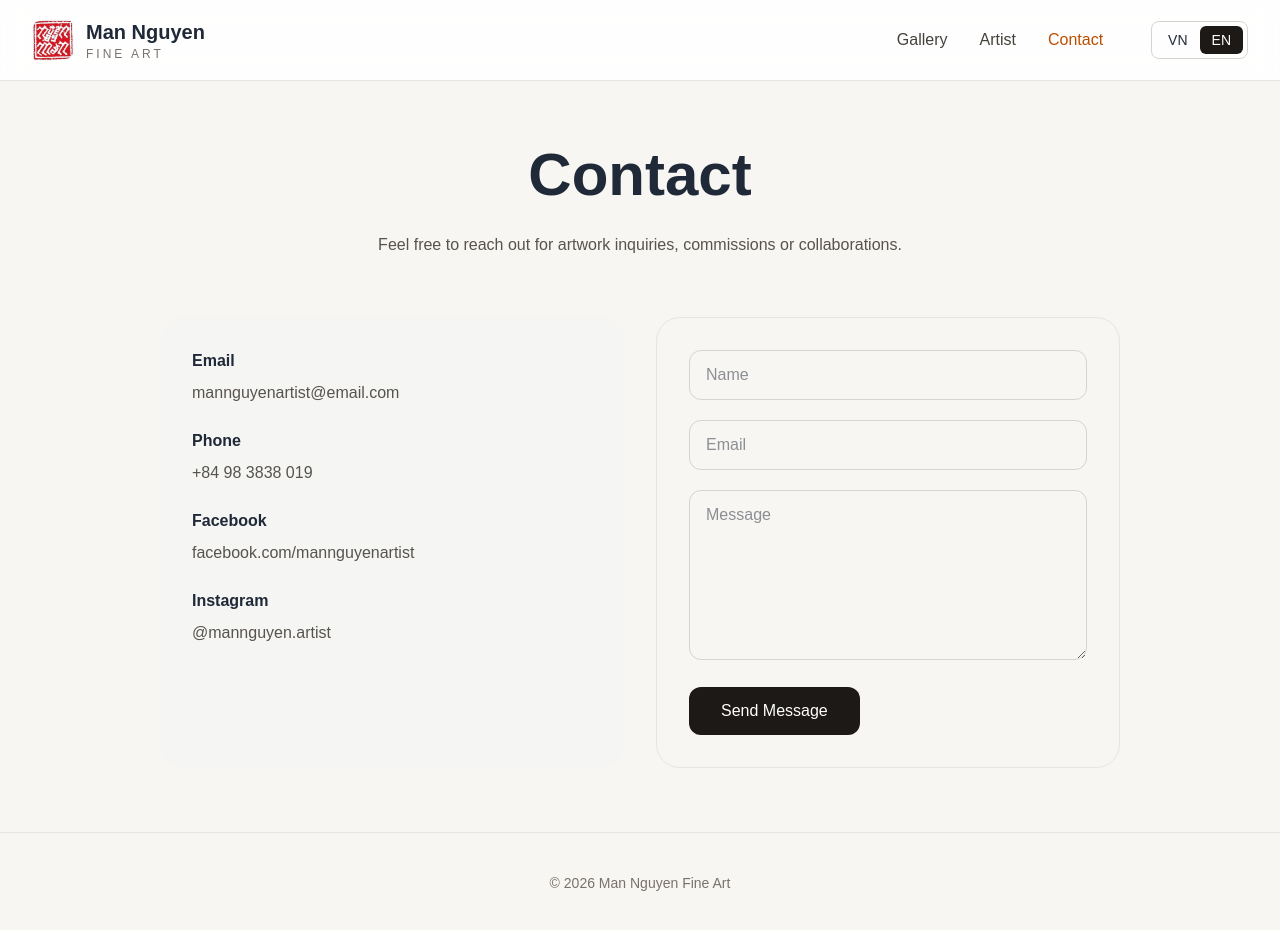
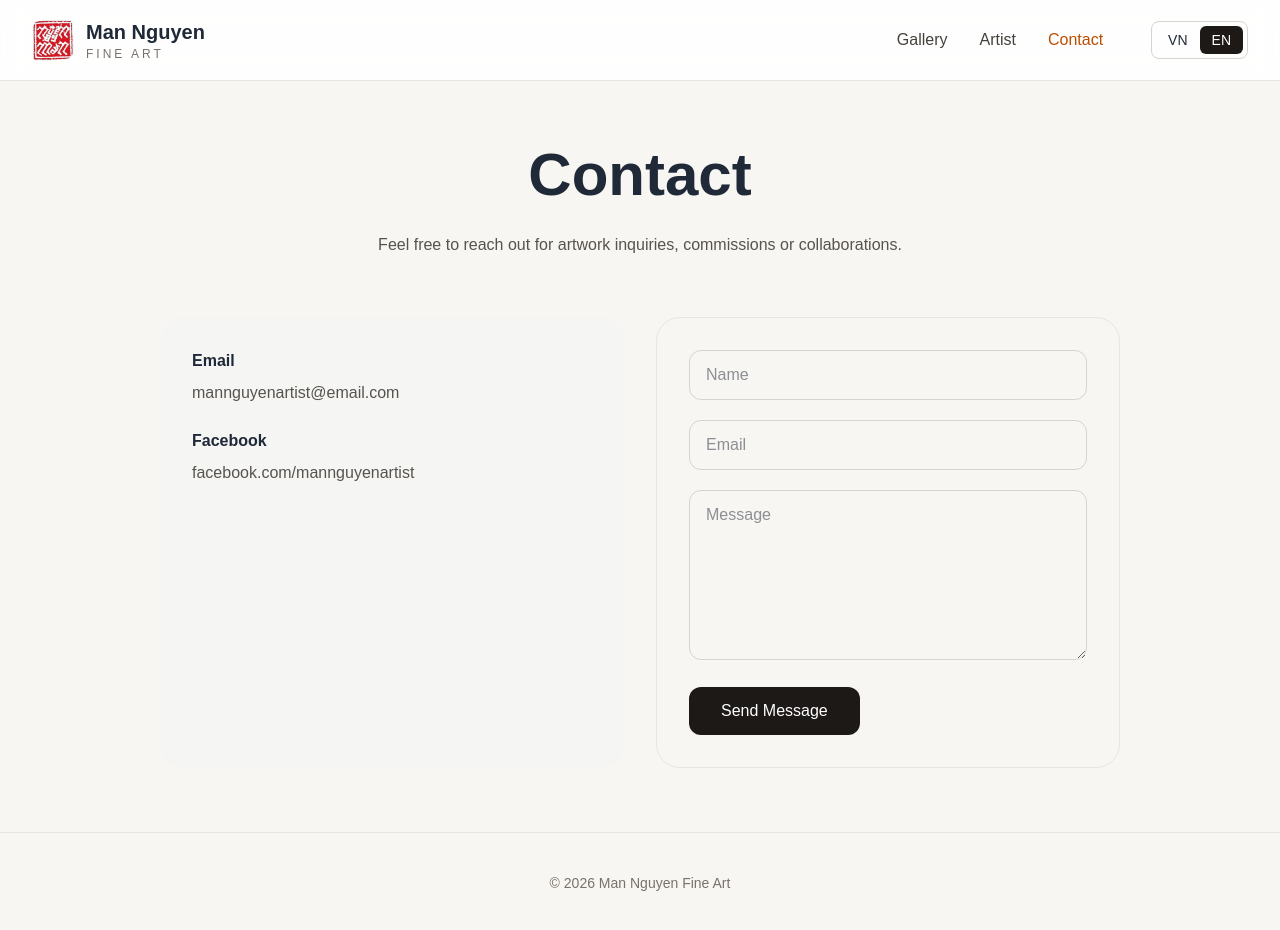
Before and after one commit to NguyenSonNhut/man-nguyen-artist, a Next.js app: page /en/contact in a window 1280 px wide. Shown: the top 930 px of the page. Built offline with nearby package versions, Linux system fonts and the light colour scheme.

Commit message:
Update Urgent Infomation

```diff
--- a/data/contact.ts
+++ b/data/contact.ts
@@ -8,16 +8,10 @@ export const contactInformation: ContactItem[] = [
     key: "email",
     value: "mannguyenartist@email.com",
   },
-  {
-    key: "phone",
-    value: "+84 98 3838 019",
-  },
+
   {
     key: "facebook",
     value: "facebook.com/mannguyenartist",
   },
-  {
-    key: "instagram",
-    value: "@mannguyen.artist",
-  },
+
 ];
```
